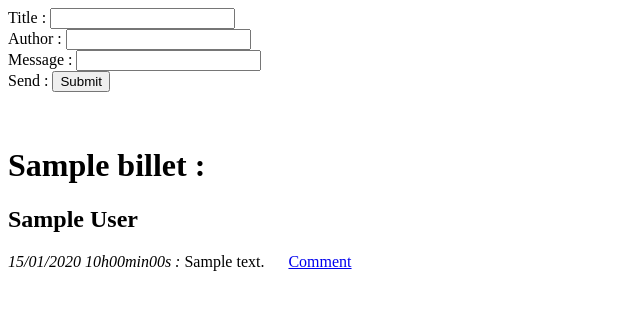
After one commit to Sylyon/Tuto_Php, a PHP site: page /miniblog.php in a window 1280 px wide. The commit adds this page. Shown: the top 310 px of the page, without its empty margins (0-640 px from the left). Run offline with PHP 8.4, Linux system fonts and the light colour scheme; tables that the repository leaves empty or names only in its code hold one stand-in row (values such as "Sample post").

Commit message:
miniblog

```diff
--- a/menu.php
+++ b/menu.php
@@ -42,6 +42,8 @@
 
             <li><a href="layout.php?page=minichatV2.php"><strong>Mini chat</strong></a></li>
 
+             <li><a href="layout.php?page=miniblog.php"><strong>Mini blog</strong></a></li>
+
 
 
         </ul>
--- /dev/null
+++ b/miniblog.php
@@ -0,0 +1,64 @@
+<?php
+	//Variables
+	$id=0;
+	$contents="";
+	$author="";
+	$title="";
+	$date_creation="";
+	//Connection
+	try
+	{
+		$myBDD = new PDO('mysql:host=localhost;dbname=test;charset=utf8','root','',array(PDO::ATTR_ERRMODE => PDO::ERRMODE_EXCEPTION));
+	}
+	catch(Exception $e)
+	{
+		die('Erreur : '.$e -> getMessage());
+	}
+	//Recived
+	if(isset($_POST["contents"]) && $_POST["contents"] != "")
+	{
+		$contents = $_POST["contents"];
+	}
+	if(isset($_POST["author"]) && $_POST["author"] != "")
+	{
+		$author = $_POST["author"];
+	}
+	if(isset($_POST["title"]) && $_POST["title"] != "")
+	{
+		$title = $_POST["title"];
+	}
+
+?>
+<form method="POST" action="layout.php?page=miniblog.php">
+	<label for="title">Title : </label>
+	<input type="text" name="title" value='<?php echo $title ?>' />
+	<br/>
+	<label for="author">Author : </label>
+	<input type="text" name="author" value='<?php echo $author ?>'/>
+	<br/>
+	<label for="contents">Message : </label>
+	<input type="text" name="contents" value='<?php echo $contents ?>'/>
+	<br/>
+	<label for="submit">Send : </label>
+	<input type="submit" name="submit" />
+</form>
+<br/>
+<?php
+
+	//Insert
+	if ($title != "" && $author!="")
+	{
+		$selections = $myBDD -> prepare('INSERT INTO billets(title, author, contents, date_creation) VALUES ( :title, :author, :contents,NOW())');
+		$selections->execute(array('title' => $title,'author'=>$author,'contents'=>$contents));
+		$selections -> closeCursor();
+	}
+
+	//Read
+	$selections = $myBDD -> query('SELECT id, title, author, contents, DATE_FORMAT(date_creation,"%d/%m/%Y %Hh%imin%ss") AS date_reforme FROM billets ORDER BY date_creation DESC LIMIT 0,10' );
+
+	while ($datas =$selections -> fetch())
+	{
+		echo '<h1>'.htmlspecialchars($datas['title']).' : </h1><h2>'.$datas['author'].'</h2><i>'.$datas['date_reforme'].' :  </i><div style="display:inline">'.htmlspecialchars($datas['contents']).'</div> &nbsp; &nbsp; &nbsp;<a href="layout.php?page=miniblog_comment.php&amp;id_billet='.$datas['id'].'">Comment</a><br/>';
+	}
+	$selections -> closeCursor();
+?>
```
Also changed, not shown: miniblog_comment.php (added, +79 -0 lines).
